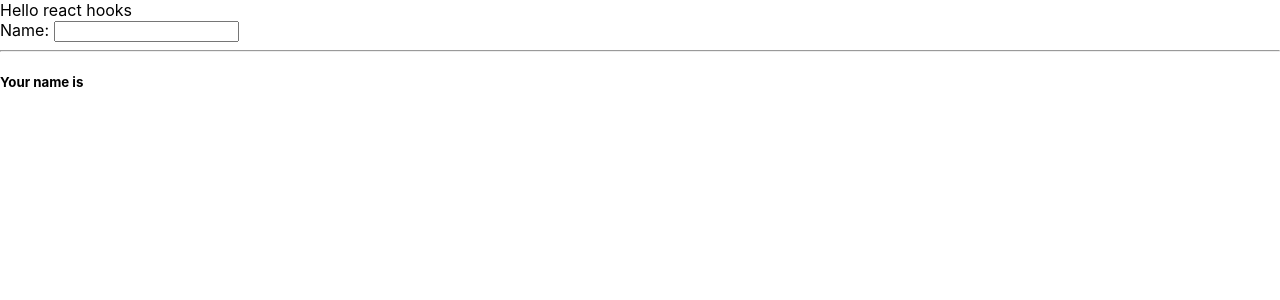
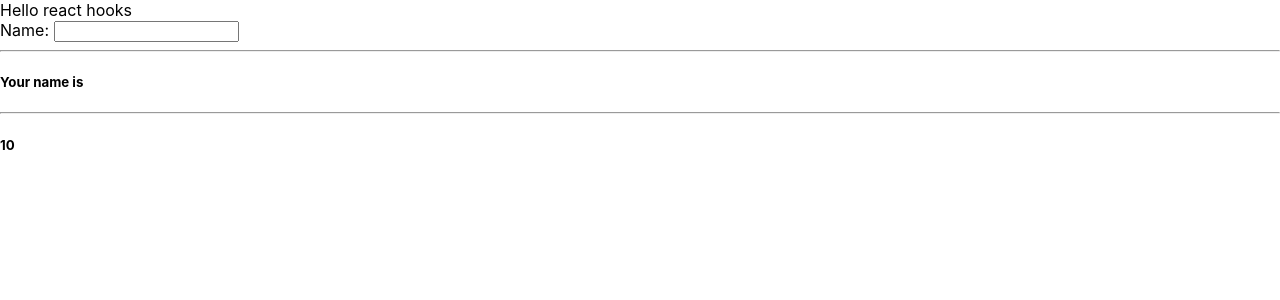
Before and after one commit to kdnakt/effective-react-hooks-study, a React (Create React App) app in the folder hooks-sample/: page / in a window 1280 px wide. Shown: the top 300 px of the page. Built offline with nearby package versions, Linux system fonts and the light colour scheme.

Commit message:
useEffect()

```diff
--- a/hooks-sample/src/App.tsx
+++ b/hooks-sample/src/App.tsx
@@ -1,9 +1,19 @@
 import React, {
-  useState,
+  useState, useEffect,
 } from 'react';
 
 const App: React.FC = () => {
   const [name, setName] = useState('');
+
+  const [counter, setCounter] = useState(0);
+  useEffect(() => {
+    const id = setInterval(() => {
+      setCounter(prev => prev + 1);
+    }, 500);
+    return () => {
+      clearInterval(id);
+    }
+  }, [counter]);
 
   return (
     <div>
@@ -12,6 +22,8 @@ const App: React.FC = () => {
       <input value={name} name="myname" onChange={(e) => setName(e.target.value)} />
       <hr />
       <h5>Your name is {name}</h5>
+      <hr />
+      <h5>{counter}</h5>
     </div>
   );
 }
```
